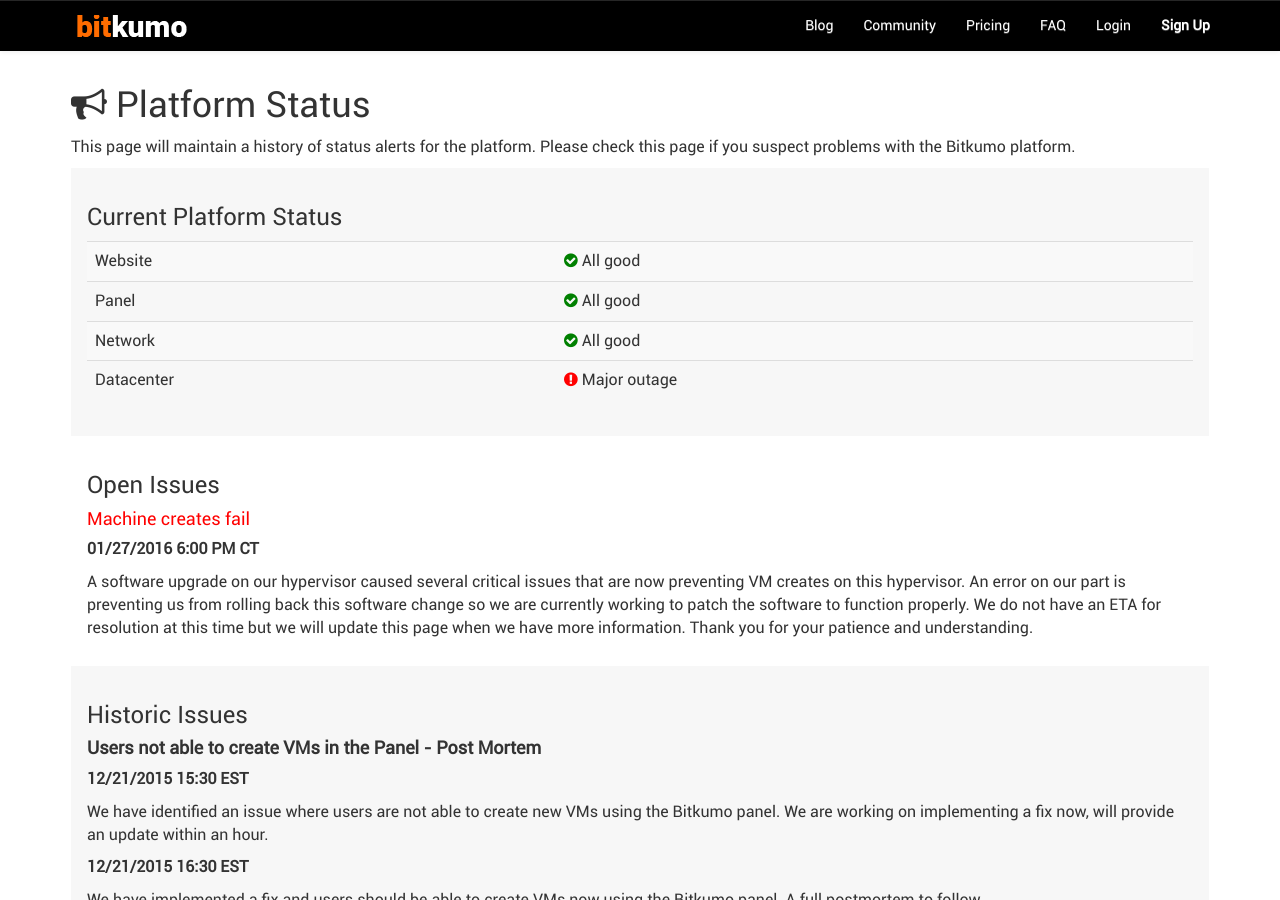
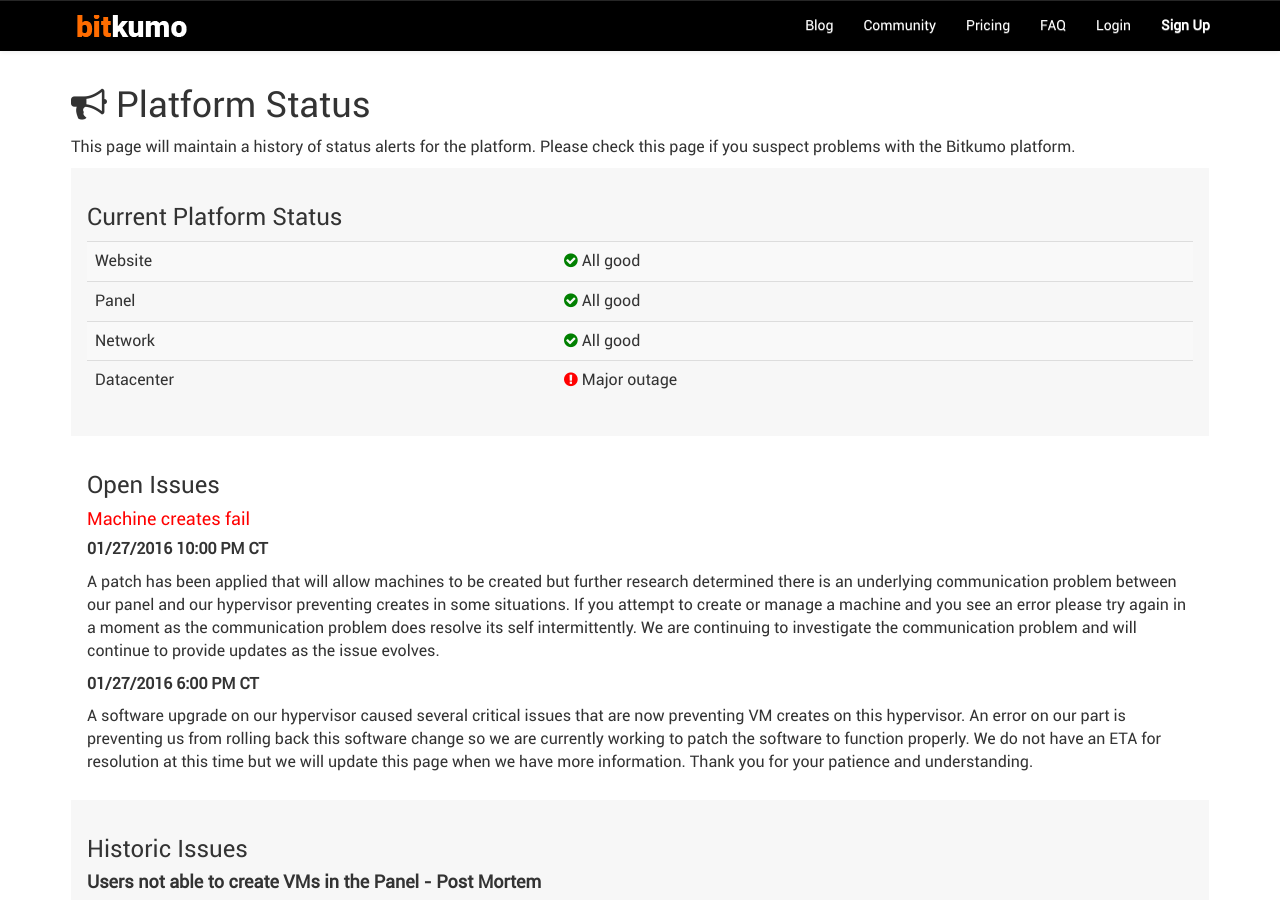
Before and after one commit to silverp1/bitkumo-website, a Jekyll site: the page built from status.html, in a window 1280 px wide and 900 px high. Built offline with Jekyll 4.4.1, drawn with Linux system fonts in a browser that asks for light colours; nearby versions of some CDN libraries.

Commit message:
Update status.html

```diff
--- a/status.html
+++ b/status.html
@@ -32,6 +32,13 @@ permalink: /status/
     <h3>Open Issues</h3>
 
     <h4 class="critical"> Machine creates fail</h4>
+
+    <p><strong> 01/27/2016 10:00 PM CT</strong></p>
+    <p>A patch has been applied that will allow machines to be created but further research determined there is an underlying communication
+    problem between our panel and our hypervisor preventing creates in some situations. If you attempt to create or manage a machine and
+    you see an error please try again in a moment as the communication problem does resolve its self intermittently. We are continuing to
+    investigate the communication problem and will continue to provide updates as the issue evolves.</p>
+
     <p><strong> 01/27/2016 6:00 PM CT</strong></p>
 
     <p>A software upgrade on our hypervisor caused several critical issues that are now preventing VM creates on this hypervisor. An error
```
